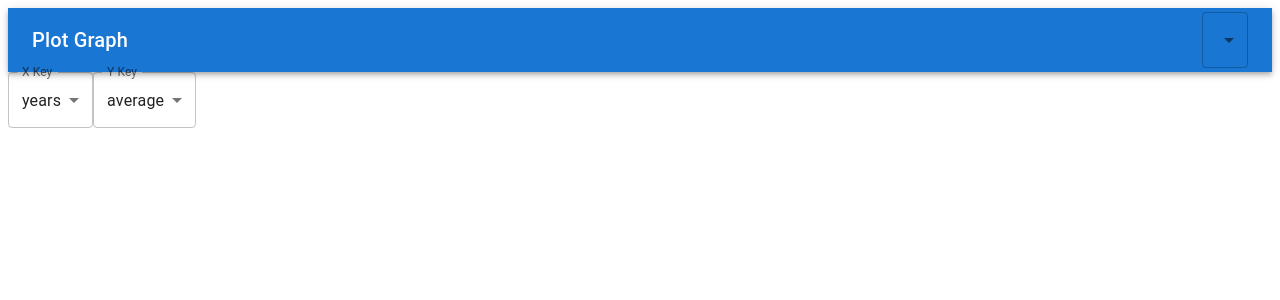
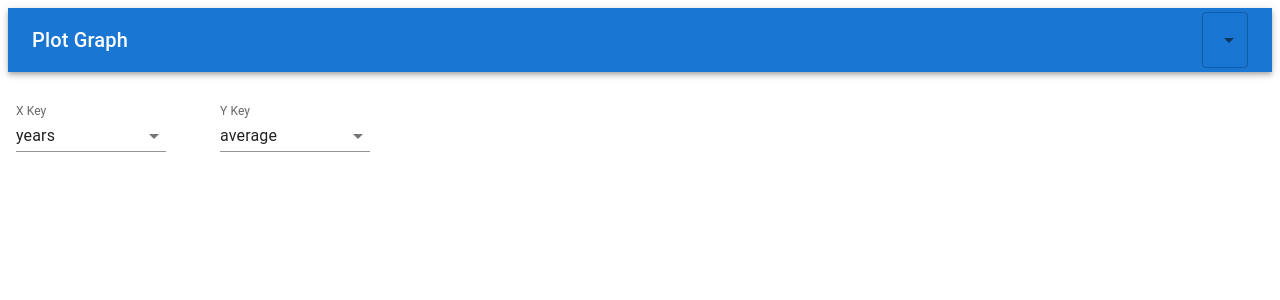
Before and after one commit to vamsi3379/StemSims, a React (Create React App) app: page / in a window 1280 px wide. Shown: the top 300 px of the page. Built offline with nearby package versions, Linux system fonts and the light colour scheme.

Commit message:
Added grid and Button group and modified csss

```diff
--- a/src/Graph.tsx
+++ b/src/Graph.tsx
@@ -8,6 +8,10 @@ import {
   MenuItem,
   Select,
   SelectChangeEvent,
+  Grid,
+  Box,
+  Button,
+  ButtonGroup
 } from '@mui/material';
 
 interface DataPoint {
@@ -89,7 +93,16 @@ export function Graph({ exampleData, graphOptions }: GraphProps) {
   return (
     <>
       {/* Dropdown for X Key */}
-      <FormControl variant="outlined">
+      <Box
+        sx={{
+            width: 400,
+            height: 120,
+            marginTop: '24px',
+        }}
+      >
+        <Grid container spacing={1}>
+            <Grid item xs={6} md={6}>
+              <FormControl variant="standard" sx={{ m: 1, minWidth: 150 }}>
                 <InputLabel htmlFor="x-key-select">X Key</InputLabel>
                 <Select
                   value={xKey}
@@ -107,9 +120,9 @@ export function Graph({ exampleData, graphOptions }: GraphProps) {
                   ))}
                 </Select>
               </FormControl>
-
-      {/* Dropdown for Y Key */}
-      <FormControl variant="outlined">
+            </Grid>
+            <Grid item xs={6} md={6}>
+              <FormControl variant="standard" sx={{ m: 1, minWidth: 150 }}>
                   <InputLabel htmlFor="y-key-select">Y Key</InputLabel>
                   <Select
                     value={yKey}
@@ -127,23 +140,35 @@ export function Graph({ exampleData, graphOptions }: GraphProps) {
                     ))}
                   </Select>
                 </FormControl>
+              </Grid>
+          </Grid>
+        </Box>
 
-      <ul>
+
+      {/* Dropdown for Y Key */}
+
+      <Grid container spacing={2}>
+        <Grid item xs={12}>
+          <ButtonGroup variant="outlined" aria-label="outlined button group" sx={{ bgcolor: '#f0f0f0', color: 'black' }}>
             {graphOptions.includes('Line Graph') && (
-          <button onClick={lineGraphClick}>Line Graph</button>
+              <Button onClick={lineGraphClick} sx={{ color: 'black' }}>Line Graph</Button>
             )}
             {graphOptions.includes('Bar Graph') && (
-          <button onClick={BarGraphClick}>Bar Graph</button>
+              <Button onClick={BarGraphClick} sx={{ color: 'black' }}>Bar Graph</Button>
             )}
             {graphOptions.includes('Pie Chart') && (
-          <button onClick={PieGraphClick}>Pie Chart</button>
+              <Button onClick={PieGraphClick} sx={{ color: 'black' }}>Pie Chart</Button>
             )}
-      </ul>
+          </ButtonGroup>
+        </Grid>
 
+        <Grid item xs={12}>
           {/* Graphs */}
           {showLineGraph && <ScatterPlot data={exampleData} xKey={xKey} yKey={yKey} />}
           {showBarGraph && <BarPlot data={exampleData} xKey={xKey} yKey={yKey} />}
           {showPieGraph && <PiePlot data={exampleData} xKey={xKey} yKey={yKey} />}
+        </Grid>
+      </Grid>
     </>
   );
 }
```
Lines whose indentation alone changed are shown as unchanged.
